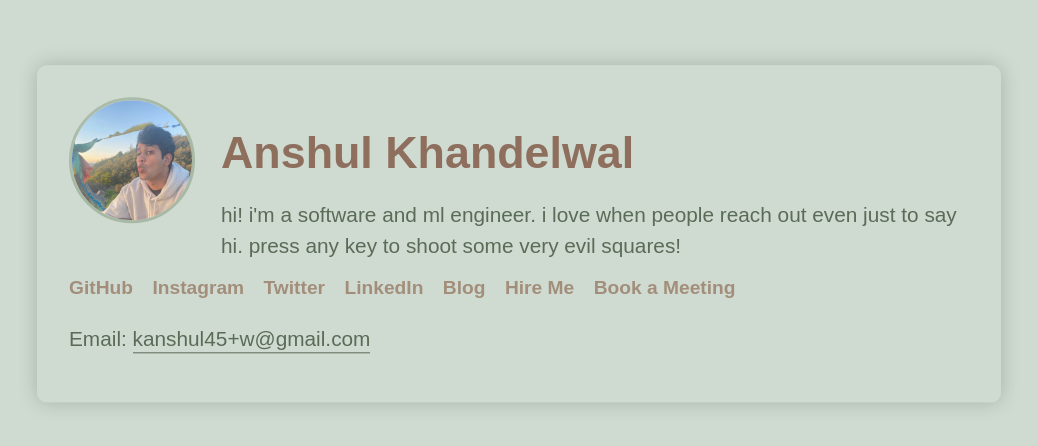
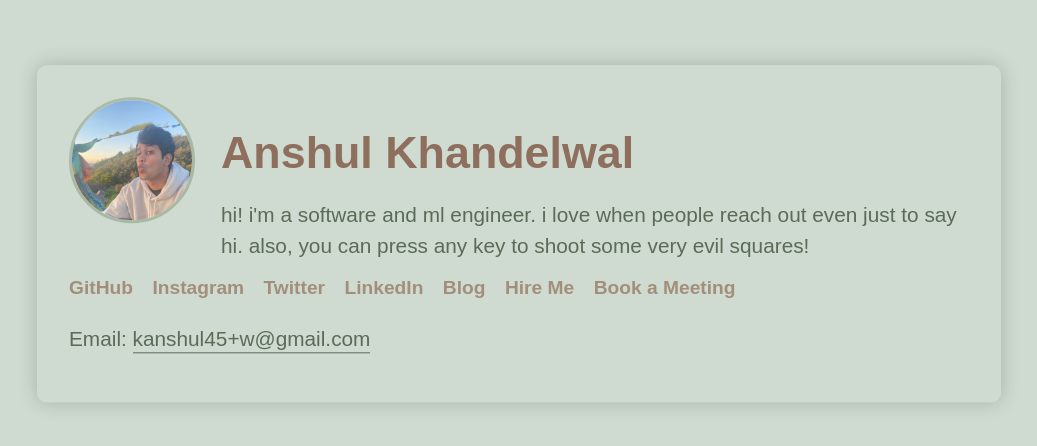
Before and after one commit to candywal/candywal.github.io, a plain HTML site: page index.html in a window 1280 px wide. Shown: the part 166-612 px from the top of the page, without its empty margins (27-1064 px from the left). Drawn offline with Linux system fonts and the light colour scheme.

Commit message:
last change for today

```diff
--- a/index.html
+++ b/index.html
@@ -26,7 +26,7 @@
             <div id="profile-pic-overlay"></div>
         </div>
         <h1>Anshul Khandelwal</h1>
-        <p>hi! i'm a software and ml engineer. i love when people reach out even just to say hi. <span id="game-instruction" style="display: none;">press any key to shoot some very evil squares!</span></p>
+        <p>hi! i'm a software and ml engineer. i love when people reach out even just to say hi. <span id="game-instruction" style="display: none;">also, you can press any key to shoot some very evil squares!</span></p>
         <div class="links">
             <a href="https://github.com/candywal" target="_blank">GitHub</a>
             <a href="https://instagram.com/candywal" target="_blank">Instagram</a>
```
